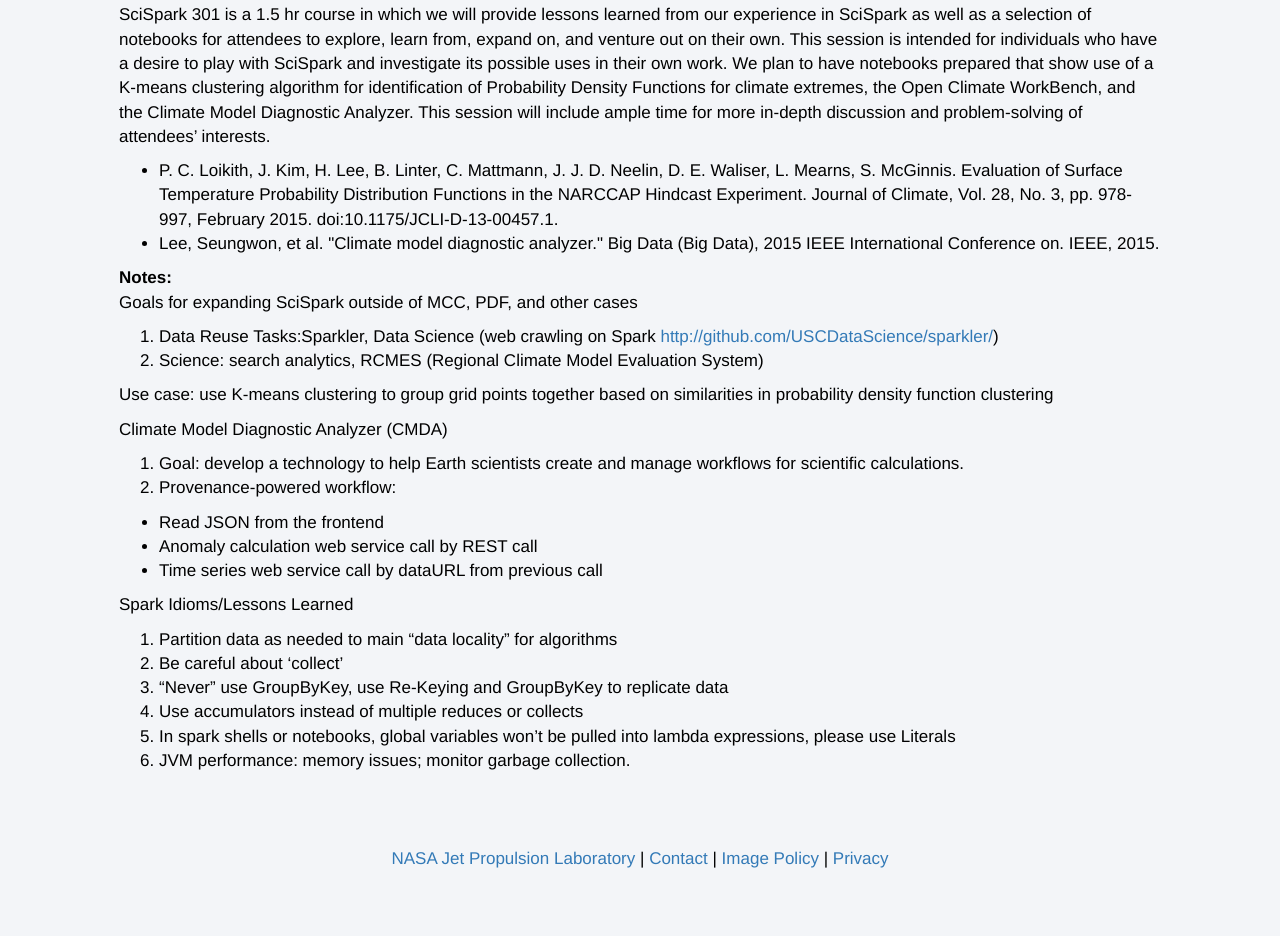
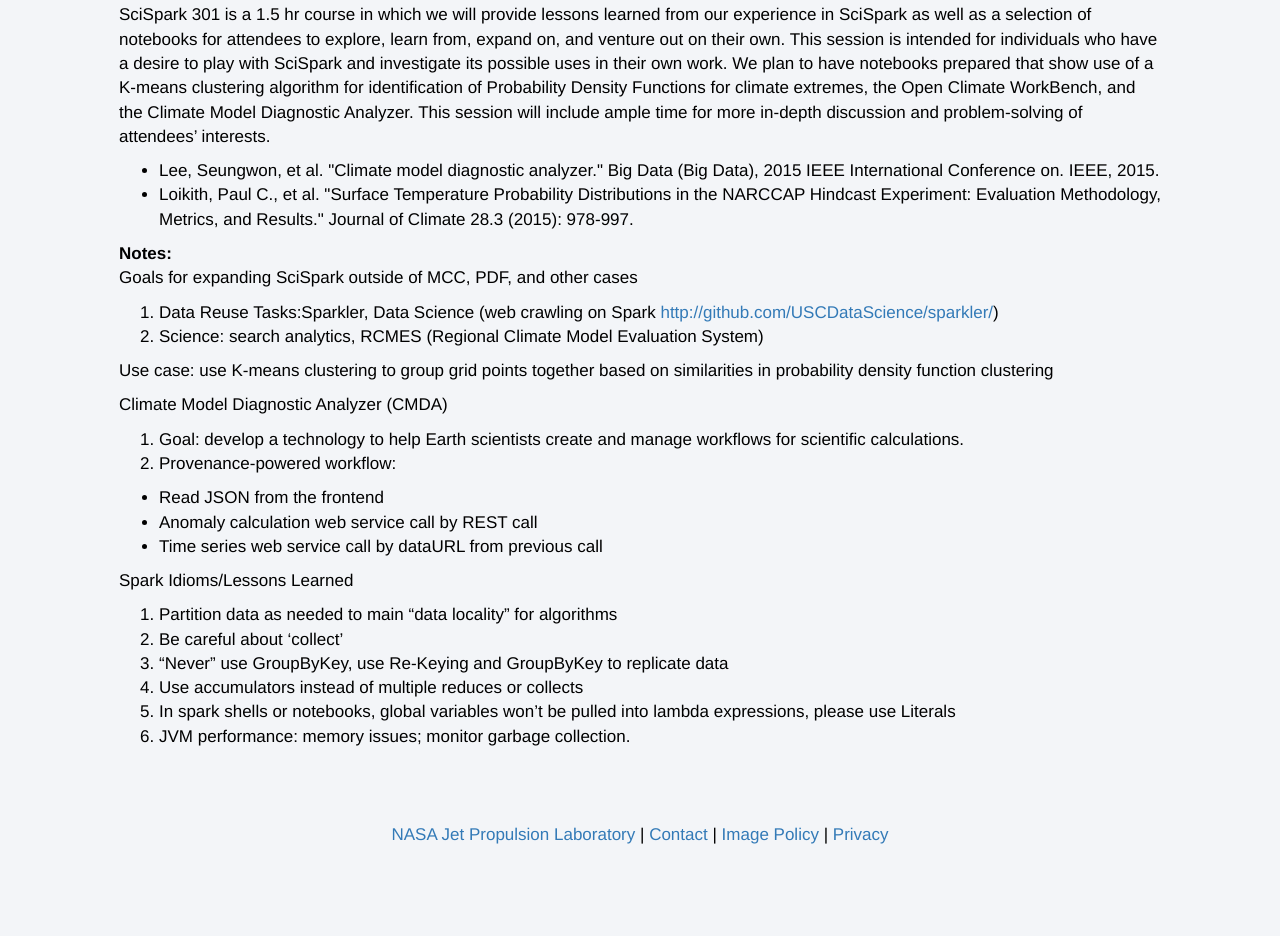
Before and after one commit to lawongsta/scispark, a website: page tutorials.html in a window 1280 px wide. Shown: the part 2919-3855 px from the top of the page. After the commit the page ends 3830 px from the top, so only its background shows below. Drawn offline with Linux system fonts and the light colour scheme.

Commit message:
Update format of references

```diff
--- a/tutorials.html
+++ b/tutorials.html
@@ -170,8 +170,8 @@
         <p>We introduce a 3 part course module on&nbsp;<a href="http://sciscpark.jpl.nasa.gov/">SciSpark</a>, our AIST14 funded project for Highly Interactive and Scalable Climate Model Metrics and Analytics. The three part course session introduces a 101, 201, and 301 class for learning how to use Spark for science.</p>
         <p>SciSpark 301 is a 1.5 hr course in which we will provide lessons learned from our experience in SciSpark as well as a selection of notebooks for attendees to explore, learn from, expand on, and venture out on their own. This session is intended for individuals who have a desire to play with SciSpark and investigate its possible uses in their own work. We plan to have notebooks prepared that show use of a K-means clustering algorithm for identification of Probability Density Functions for climate extremes, the Open Climate WorkBench, and the Climate Model Diagnostic Analyzer. This session will include ample time for more in-depth discussion and problem-solving of attendees’ interests.</p>
         <ul>
-          <li>P. C. Loikith, J. Kim, H. Lee, B. Linter, C. Mattmann, J. J. D. Neelin, D. E. Waliser, L. Mearns, S. McGinnis. Evaluation of Surface Temperature Probability Distribution Functions in the NARCCAP Hindcast Experiment. Journal of Climate, Vol. 28, No. 3, pp. 978-997, February 2015. doi:10.1175/JCLI-D-13-00457.1.</li>
           <li>Lee, Seungwon, et al. "Climate model diagnostic analyzer." Big Data (Big Data), 2015 IEEE International Conference on. IEEE, 2015.</li>
+          <li>Loikith, Paul C., et al. "Surface Temperature Probability Distributions in the NARCCAP Hindcast Experiment: Evaluation Methodology, Metrics, and Results." Journal of Climate 28.3 (2015): 978-997.</li>
         </ul>
         <strong>Notes:</strong>
         <p>Goals for expanding SciSpark outside of MCC, PDF, and other cases</p>
```
